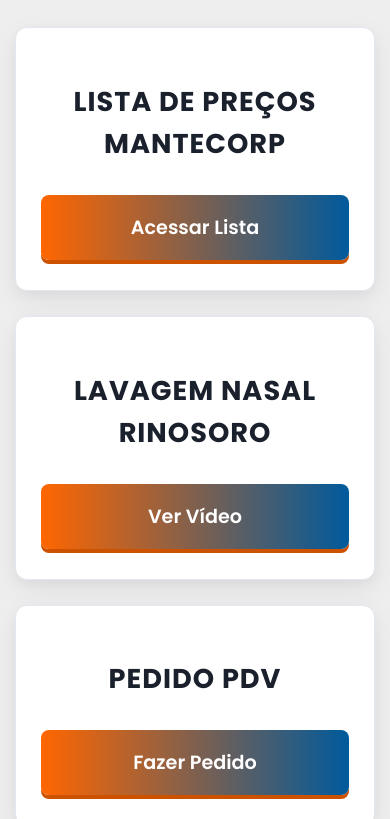
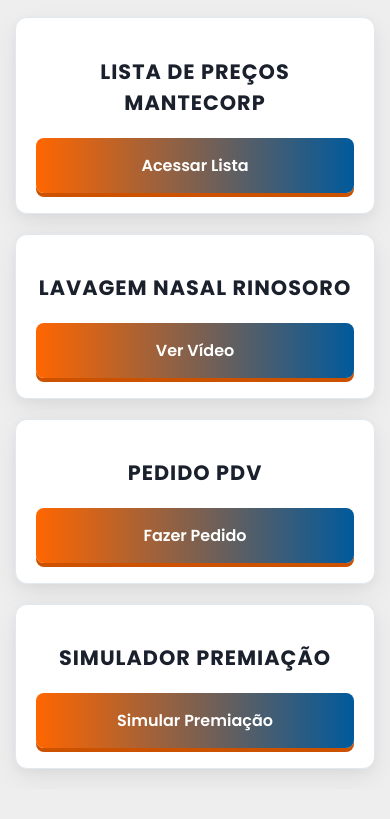
Before and after one commit to altaperformancepro/PAINELREP, a plain HTML site: page index.html in a window 390 px wide. Shown: the part 101-920 px from the top of the page. After the commit the page ends 890 px from the top, so only its background shows below. Drawn offline with Linux system fonts and the light colour scheme.

Commit message:
Update index.html

```diff
--- a/index.html
+++ b/index.html
@@ -3,20 +3,18 @@
 <head>
     <meta charset="UTF-8">
     <meta name="viewport" content="width=device-width, initial-scale=1.0">
-    <title>PAINEL REP - ALTA PERFORMANCE (Profundidade 3D)</title>
+    <title>PAINEL REP - ALTA PERFORMANCE (Mobile Compacto)</title>
 
     <link href="https://fonts.googleapis.com/css2?family=Poppins:wght@300;400;500;600;700&display=swap" rel="stylesheet">
 
     <style>
-        /* --- Variáveis CSS (Paleta Executiva - Azul, Laranja, Branco) --- */
+        /* --- Variáveis CSS (Paleta Executiva) --- */
         :root {
             --primary-blue: #005A9C;
             --accent-orange: #FF6600;
             --accent-orange-dark: #CC5200;
-
-            --bg-color: #EEEEEE;           /* Fundo cinza claro */
-
-            --card-color: #FFFFFF;         /* Card branco puro */
+            --bg-color: #EEEEEE;
+            --card-color: #FFFFFF;
             --text-primary: #1A202C;
             --text-secondary: #4A5568;
         }
@@ -24,7 +22,7 @@
         /* --- Estilos Globais --- */
         body {
             font-family: 'Poppins', sans-serif;
-            background-color: var(--bg-color); /* Aplica o fundo cinza */
+            background-color: var(--bg-color);
             color: var(--text-primary);
             display: flex;
             flex-direction: column;
@@ -77,19 +75,17 @@
             perspective: 1500px;
         }
 
-        /* --- EFEITO 3D MODERNO NO CARD COM MAIS PROFUNDIDADE --- */
+        /* --- EFEITO 3D MODERNO NO CARD (Desktop/Tablet) --- */
         .futuristic-card {
             background-color: var(--card-color);
             border: 1px solid #E2E8F0;
             border-radius: 12px;
             padding: 30px 25px;
             text-align: center;
-
             box-shadow:
                 0 2px 4px rgba(0, 0, 0, 0.03),
                 0 8px 16px rgba(0, 0, 0, 0.06),
                 0 16px 32px rgba(0, 0, 0, 0.08);
-
             transform-style: preserve-3d;
             transform: translateZ(0);
             transition: transform 0.4s cubic-bezier(0.1, 0.7, 0.3, 1),
@@ -97,17 +93,14 @@
             position: relative;
         }
 
-        /* HOVER 3D NO CARD */
         .futuristic-card:hover {
             box-shadow:
                 0 4px 8px rgba(0, 0, 0, 0.05),
                 0 16px 32px rgba(0, 0, 0, 0.1),
                 0 32px 64px rgba(0, 90, 156, 0.25);
-
             transform: rotateY(6deg) rotateX(2deg) scale(1.02) translateZ(15px);
         }
 
-        /* EFEITO 3D PARALAXE (Elementos internos) */
         .futuristic-card h2 {
             font-size: 1.6rem;
             color: var(--text-primary);
@@ -134,17 +127,13 @@
             text-decoration: none;
             text-align: center;
             cursor: pointer;
-
             box-shadow: 0 4px 0 var(--accent-orange-dark);
-
             position: relative;
             overflow: hidden;
-
             transform: translateZ(20px);
             transition: background-position 0.5s ease-in-out,
                         transform 0.4s cubic-bezier(0.1, 0.7, 0.3, 1),
                         box-shadow 0.2s ease-out;
-
             background: linear-gradient(90deg, var(--primary-blue), var(--accent-orange), var(--primary-blue));
             background-size: 200% 100%;
             background-position: 100% 0;
@@ -177,23 +166,26 @@
             }
         }
 
-        /* OTIMIZAÇÃO PARA CELULAR (1 CARD POR LINHA) */
+        /* * ===============================================
+         * --- OTIMIZAÇÃO PARA CELULAR (FORMATADO/COMPACTO) ---
+         * ===============================================
+        */
         @media (max-width: 600px) {
             body {
-                padding: 30px 15px;
+                padding: 20px 15px; /* Padding superior reduzido */
                 justify-content: flex-start;
                 height: auto;
                 overflow: auto;
             }
 
             .card-container {
-                grid-template-columns: 1fr;
+                grid-template-columns: 1fr; /* 1 coluna */
                 max-width: 100%;
-                gap: 25px;
+                gap: 20px; /* Espaço entre cards reduzido */
             }
 
             .futuristic-card {
-                padding: 30px 25px;
+                padding: 20px; /* Padding interno do card reduzido */
                 transform: none;
                 box-shadow: 0px 4px 12px rgba(0, 0, 0, 0.04),
                             0px 10px 30px rgba(0, 0, 0, 0.06);
@@ -214,16 +206,18 @@
                 letter-spacing: 3px;
             }
 
+            /* Título do card ajustado */
             .futuristic-card h2 {
-                font-size: 1.7rem;
-                margin-bottom: 30px;
+                font-size: 1.3rem; /* Fonte menor */
+                margin-bottom: 20px; /* Margem menor */
                 transform: translateZ(0);
             }
 
+            /* Botão do card em bloco, mas ajustado */
             .btn-futuristic {
                 display: block;
-                padding: 18px 20px;
-                font-size: 1.2rem;
+                padding: 15px 20px; /* Padding menor */
+                font-size: 1.0rem; /* Fonte menor */
                 transform: translateZ(0);
             }
 
```
